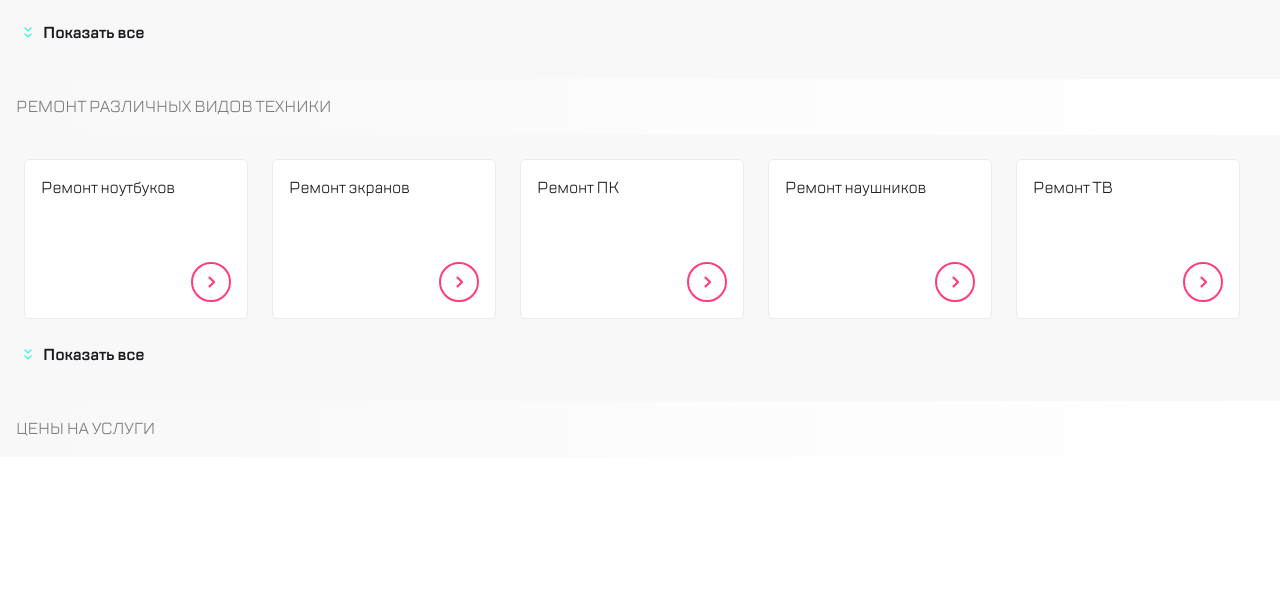
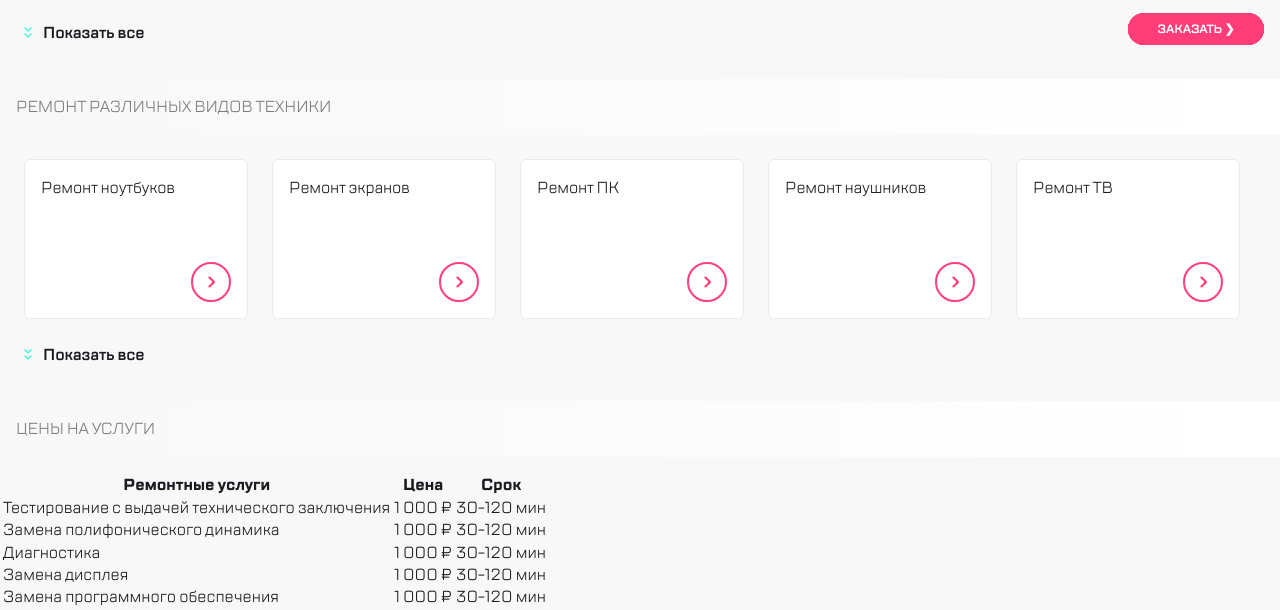
Before and after one commit to Sosockol/block7, a website built with webpack: page src/index.html in a window 1280 px wide. Shown: the part 739-1349 px from the top of the page. Before the commit the page ends 1212 px from the top, so only its background shows below. Built offline with nearby package versions, Linux system fonts and the light colour scheme.

Commit message:
Сверстал табличку

```diff
--- a/src/index.html
+++ b/src/index.html
@@ -502,7 +502,48 @@
             <div class="swiper__fader swiper__fader--large"></div>
           </nav>
 
-                  <!-- table suda -->
+          <table class="priceTable">
+            <thead class="priceTable__header">
+              <tr>
+                <th>Ремонтные услуги</th>
+                <th>Цена</th>
+                <th>Срок</th>
+                <th></th>
+              </tr>
+            </thead>
+            <tbody>
+              <tr>
+                <td>Тестирование с выдачей технического заключения</td>
+                <td>1 000 ₽</td>
+                <td>30-120 мин</td>
+                <td><button class="defaultButton swiper__order">ЗАКАЗАТЬ      &#x276F;</button></td>
+              </tr>
+              <tr>
+                <td>Замена полифонического динамика</td>
+                <td>1 000 ₽</td>
+                <td>30-120 мин</td>
+                <td><button class="defaultButton swiper__order">ЗАКАЗАТЬ      &#x276F;</button></td>
+              </tr>
+              <tr>
+                <td>Диагностика</td>
+                <td>1 000 ₽</td>
+                <td>30-120 мин</td>
+                <td><button class="defaultButton swiper__order">ЗАКАЗАТЬ      &#x276F;</button></td>
+              </tr>
+              <tr>
+                <td>Замена дисплея</td>
+                <td>1 000 ₽</td>
+                <td>30-120 мин</td>
+                <td><button class="defaultButton swiper__order">ЗАКАЗАТЬ      &#x276F;</button></td>
+              </tr>
+              <tr>
+                <td>Замена программного обеспечения</td>
+                <td>1 000 ₽</td>
+                <td>30-120 мин</td>
+                <td><button class="defaultButton swiper__order">ЗАКАЗАТЬ      &#x276F;</button></td>
+              </tr>
+            </tbody>
+          </table>
         </section>
       </main>
       </div>
```
Lines whose indentation alone changed are shown as unchanged.
